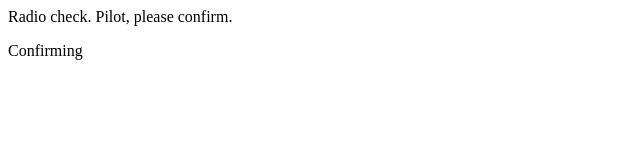
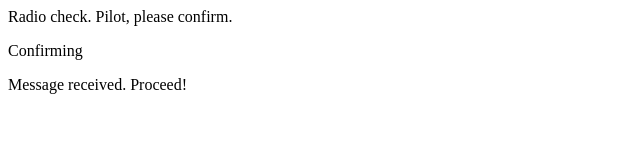
Before and after one commit to MasterHarun/communication-log, a plain HTML site: page index.html in a window 1280 px wide. Shown: the whole page, without its empty margins (0-640 px from the left). Drawn offline with Linux system fonts and the light colour scheme.

Commit message:
Added third line

```diff
--- a/index.html
+++ b/index.html
@@ -2,5 +2,6 @@
 <body>
    <p>Radio check. Pilot, please confirm.</p>
    <p>Confirming</p>
+   <p>Message received. Proceed!</p>
 </body>
 </html>
```
